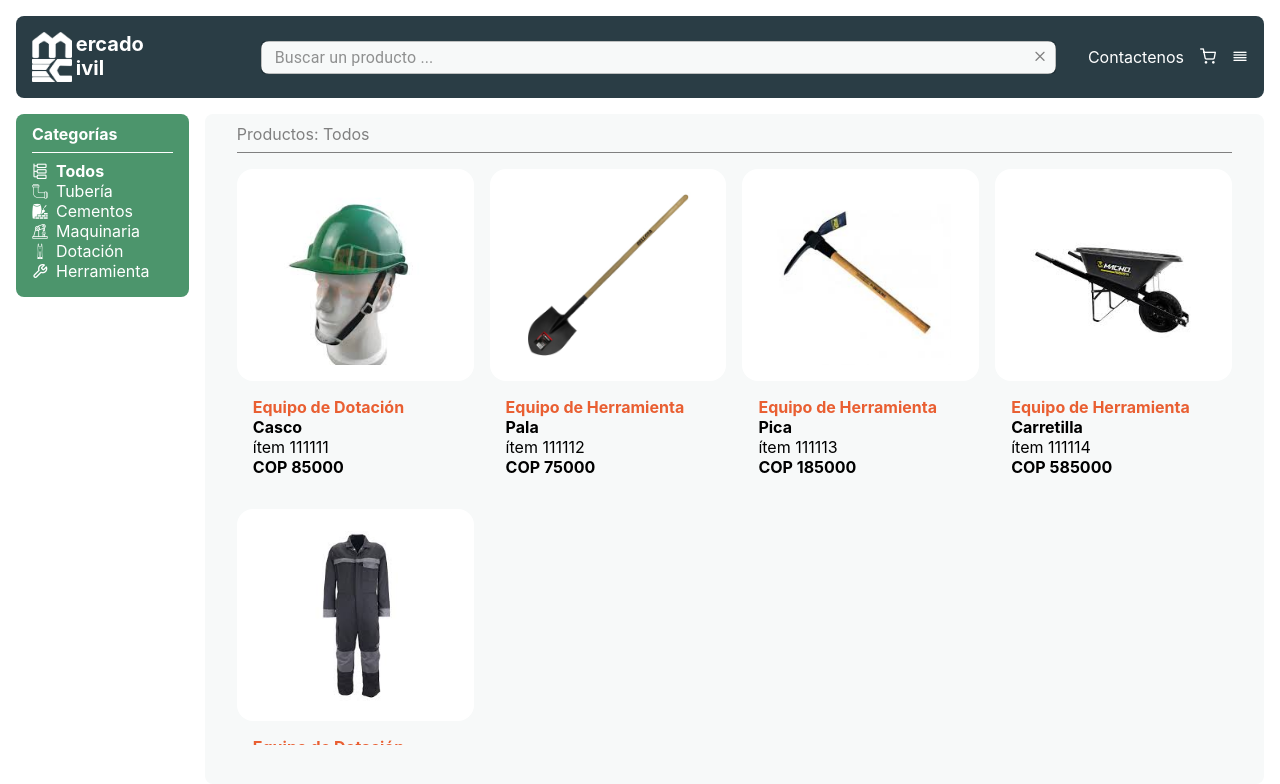
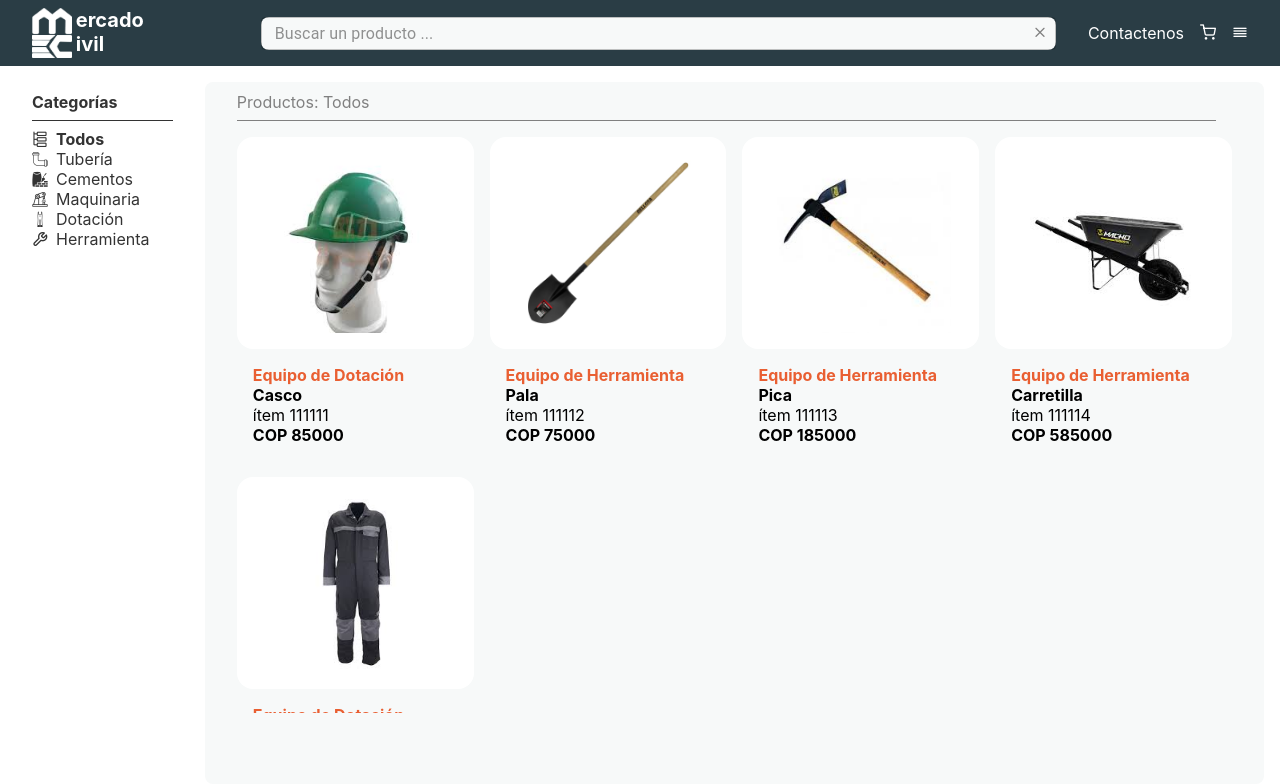
Before and after one commit to RubenFerroRugeles1998/mercado-civil, a React (Create React App) app: page / in a window 1280 px wide. Shown: the top 784 px of the page. Built offline with nearby package versions, Linux system fonts and the light colour scheme.

Commit message:
pending updated

```diff
--- a/src/components/Screens/HomePage.module.scss
+++ b/src/components/Screens/HomePage.module.scss
@@ -10,15 +10,14 @@
 }
 
 .LandingPageHeader {
-    background-color: $dark-blue;
-    margin: 1em;
-    padding: 1em 1em;
+    background-color: #2A3D45;
+    padding: .5em 2em;
     width: calc(100% - 4em);
-    border-radius: .5em;
     display: flex;
     flex-direction: row;
     align-items: center;
     justify-content: space-between;
+    margin-bottom: 1em;
 }
 
 .LandingPageHeaderIcon {
@@ -95,16 +94,15 @@
 }
 
 .categoriesContainer {
-    background-color: $light-green;
     border-radius: 8px;
-    color: $white;
+    color: #333;
     padding: .6em 1em 1em 1em;
 }
 
 .categoriesText {
     font-weight: bold;
     font-size: 16px;
-    border-bottom: solid 1px $white;
+    border-bottom: solid 1px #333;
     padding-bottom: .5em;
     margin-bottom: .5em;
 }
@@ -136,7 +134,7 @@
     border-bottom: solid 1px $gray;
     padding-bottom: .5em;
     margin-left: 1em;
-    margin-right: 1em;
+    margin-right: 2em;
     color: $gray;
 }
 
```
Also changed, not shown: src/pending.txt.
